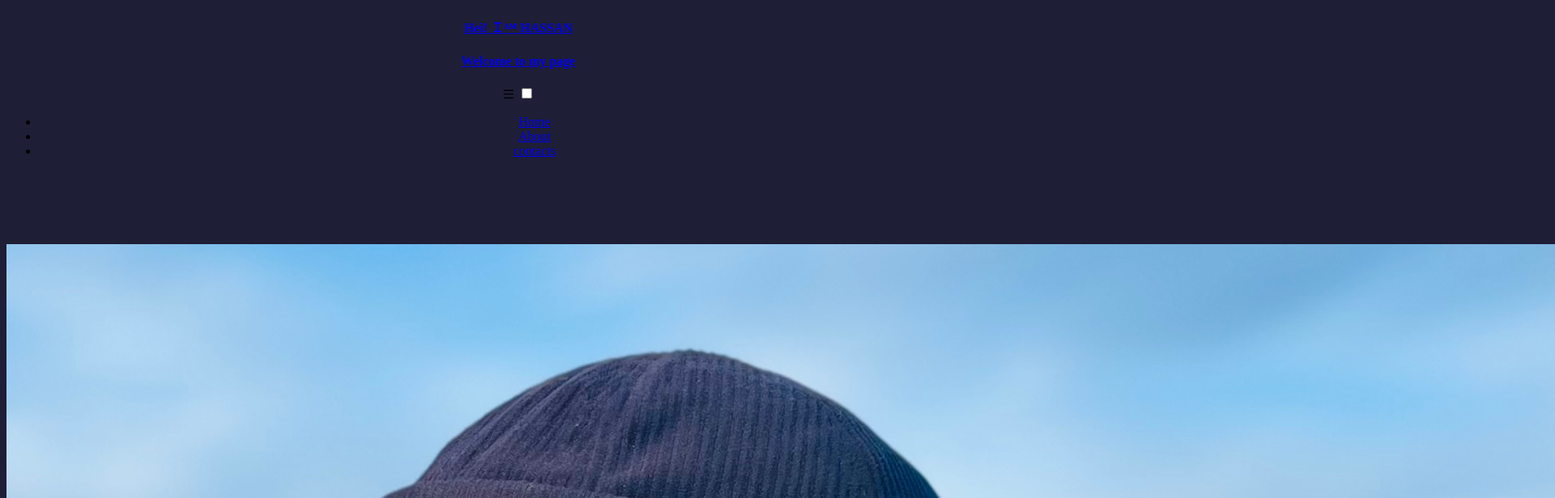
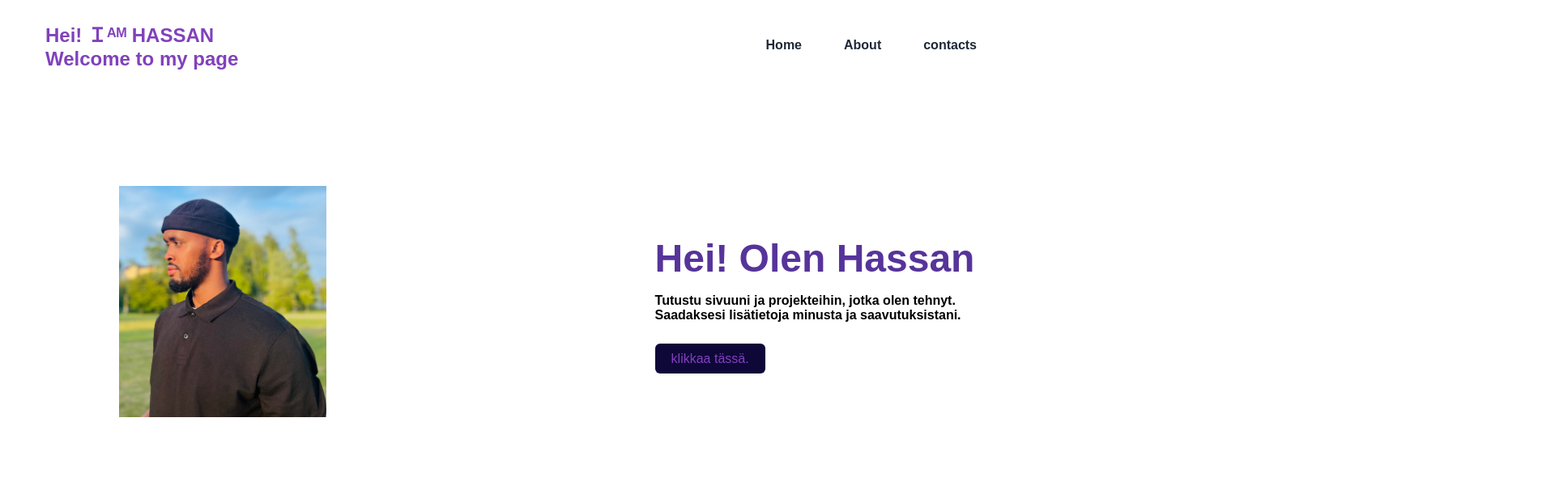
Before and after one commit to hasasa2/hassadev.github.io, a plain HTML site: page index.html in a window 1280 px wide. Shown: the top 616 px of the page at 81% size, 1920 px wide, since content can reach past the window. Drawn offline with nearby package versions, Linux system fonts and the light colour scheme; a web font is replaced by a local one.

Commit message:
Add files via upload

```diff
--- a/style.css
+++ b/style.css
@@ -1,4 +1,170 @@
-body {
-    background-color: rgba(19, 19, 45, 0.954);
-    text-align: center;
+@import url('https //fonts.googleapis.com/css family=poppins:weght@200;300;500;600;700;900&display=swap');
+
+
+:root{
+   --primary-color: #8141bc;
+    --primary-color-dark: #240dce;
+    --secondary-color: #ca8a04;
+    --text-dark: #1f2937;
+    --text-light: #6b7280;
+    --max-width: 1200px;
+    --extra-light: #d2c7c747;
 }
+
+
+*{
+    padding: 0;
+    margin: 0;
+    box-sizing: border-box;
+}
+
+a{
+    text-decoration: none;
+}
+
+body{
+    font-family: 'poppins', sans-serif;
+}
+
+nav{
+    width: 100%;
+    position: fixed;
+    top: 0;
+    left: 0;
+    background-color: white;
+    z-index: 99;
+    }
+
+.nav__content{
+    max-width: var(--max-width);
+    margin: auto;
+    padding: 1.5rem 1rem;
+    display: flex;
+    align-items: center;
+    justify-content: space-between;
+}
+
+
+nav .logo a{
+    font-size: 1.5rem;
+    font-weight: 600;
+    color: var(--primary-color);
+    transition: .3s;
+}
+nav .logo a:hover{
+    color: var(--primary-color-dark);
+}
+nav .checkbox{
+    display: none;
+}
+
+nav input{
+    display: none;
+}
+nav .checkbox i{
+    font-size: 2rem;
+    color: var(--primary-color);
+    cursor: pointer;
+
+   }
+ul{
+    display: flex;
+    align-items: center;
+    gap: 1rem;
+    list-style: none;
+    transition: left 0.3s;
+}
+ul li a{
+    padding: 0.5rem 1rem;
+    border: 2px solid transparent;
+    text-decoration: none;
+    font-weight: 600;
+    color: var(--text-dark);
+    transition: 0.3;
+}
+
+ul li a:hover{
+    border-top-color: var(--secondary-color);
+    border-bottom-color: var(--secondary-color);
+    color: var(--secondary-color);
+}
+
+
+
+@media (width < 750px){
+    nav .checkbox{
+        display: block;
+}
+
+
+ul{
+    position: absolute;
+    width: 100%;
+    height: calc(100vh-85px);
+    left: -100%;
+    top: 85px;
+    background-color: var(--extra-light);
+    flex-direction: column;
+    justify-content: center;
+    gap: 3rem;
+}
+
+nav #check:checked ~ ul{
+
+
+    left: 0;
+}
+
+}
+.home{
+    display: flex;
+    align-items: center;
+    justify-content: center;
+    gap: 7rem;
+    margin-top: 70px;
+    align-content: center;
+ }
+
+ .home img{
+    display:flex;
+    width: 20%;
+    z-index: 1;
+    height: auto;
+    float: right;
+    border: 5px  gray;
+margin-right: 70px;
+margin: 70px;
+
+ }
+
+
+
+.home-data h2{
+    font-size: 3rem;
+    margin-bottom: 1rem;
+    color: #56349a;
+
+}
+.home-data h2:hover{
+    color: var(--primary-color-dark);
+
+}
+.home-data h3{
+    font-size: 16px;
+    float: left;
+    text-align: calc(60% left);
+}
+
+.home-data h4{
+    font-size: 16px;
+}
+
+
+.home-data .button{
+    padding: 10px 20px;
+    background: #0e0839;
+    color: #8141bc;
+    border-radius: 6px;
+    transition: all 200ms ease-in-out;
+
+}
```
